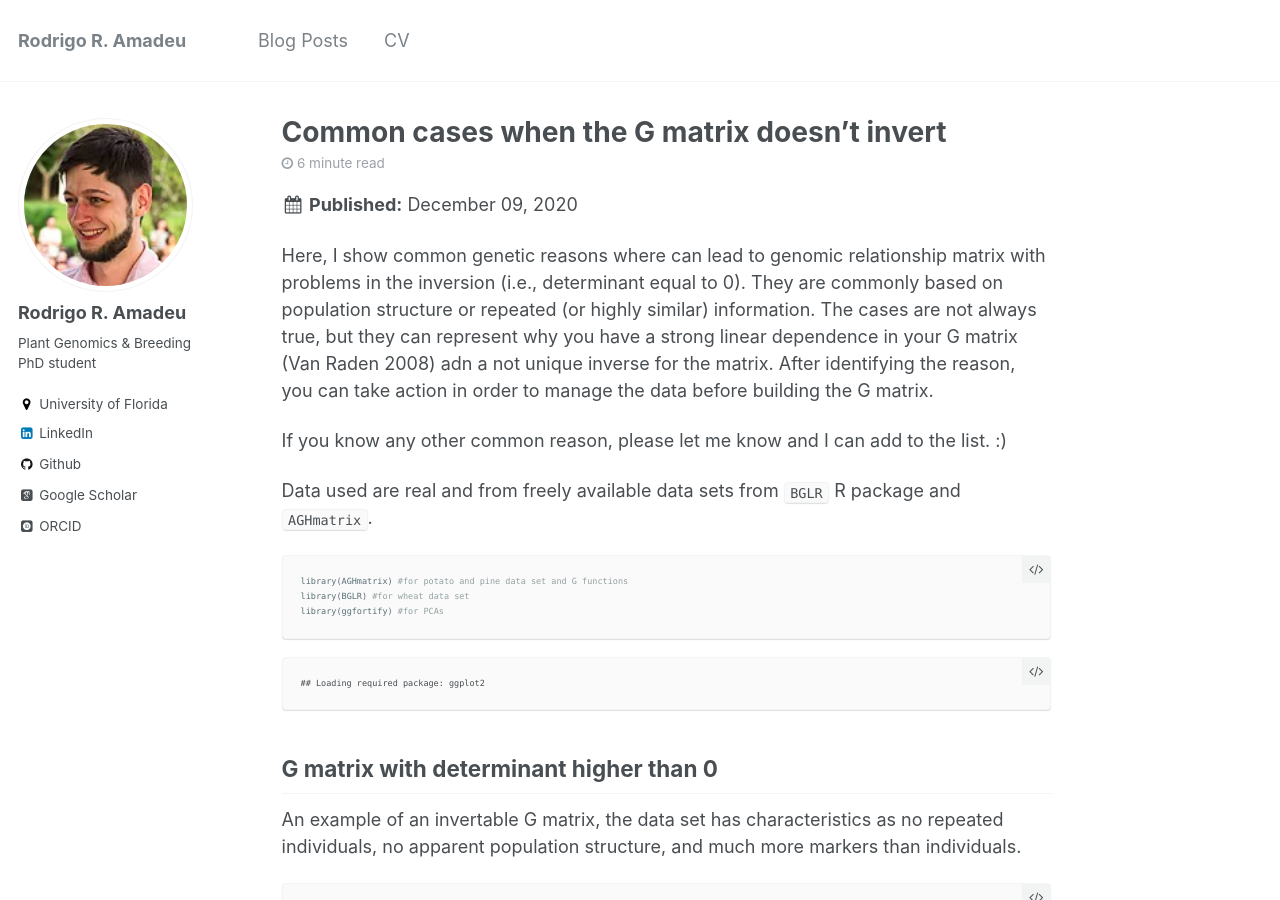
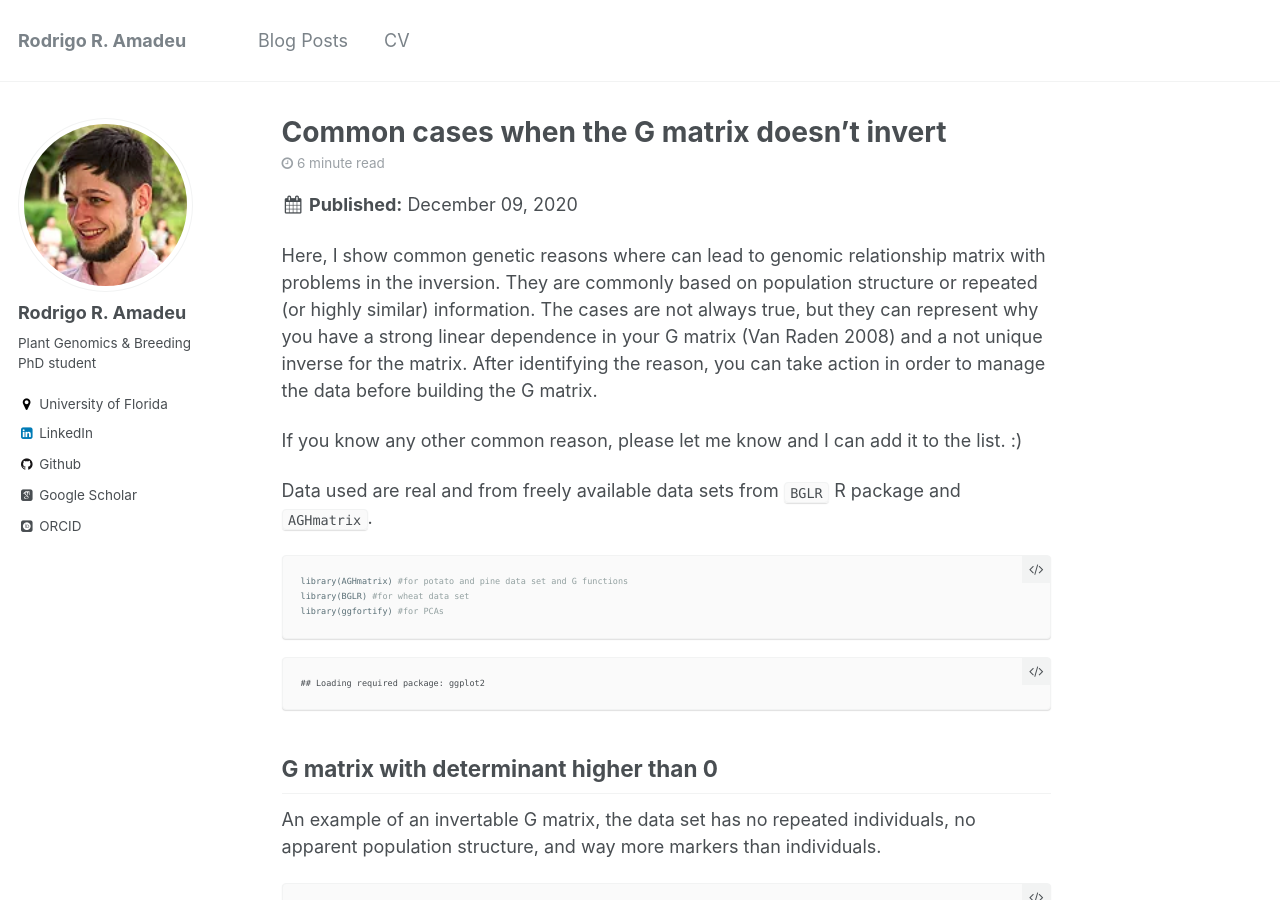
Before and after one commit to rramadeu/rramadeu.github.io, a Jekyll site: the page built from _posts/2020-12-09-Gmatrix-0Det.md, in a window 1280 px wide and 900 px high. Built offline with Jekyll 4.4.1, drawn with Linux system fonts in a browser that asks for light colours; some web fonts are replaced; some of the changed text lies outside the part shown.

Commit message:
Update 2020-12-09-Gmatrix-0Det.md

````diff
--- a/_posts/2020-12-09-Gmatrix-0Det.md
+++ b/_posts/2020-12-09-Gmatrix-0Det.md
@@ -8,10 +8,9 @@ tags:
 ---
 
 Here, I show common genetic reasons where can lead to genomic
-relationship matrix with problems in the inversion (i.e., determinant equal to 0). They are commonly based on population structure or repeated (or highly similar) information. The cases are not always true, but they can represent why you have a strong linear dependence in your G matrix (Van Raden 2008) adn a not unique inverse for the matrix. After identifying the reason, you can take action in order to manage the data before building the G matrix.
+relationship matrix with problems in the inversion. They are commonly based on population structure or repeated (or highly similar) information. The cases are not always true, but they can represent why you have a strong linear dependence in your G matrix (Van Raden 2008) and a not unique inverse for the matrix. After identifying the reason, you can take action in order to manage the data before building the G matrix.
 
-If you know any other common reason, please let me know and I can add to
-the list. :)
+If you know any other common reason, please let me know and I can add it to the list. :)
 
 Data used are real and from freely available data sets from `BGLR` R
 package and `AGHmatrix`.
@@ -27,8 +26,7 @@ library(ggfortify) #for PCAs
 G matrix with determinant higher than 0
 ----------------------------
 
-An example of an invertable G matrix, the data set has characteristics
-as no repeated individuals, no apparent population structure, and much
+An example of an invertable G matrix, the data set has no repeated individuals, no apparent population structure, and way
 more markers than individuals.
 
 ``` r
````
Also changed, not shown: other parts of _posts/2020-12-09-Gmatrix-0Det.md (+1 -1 lines).
